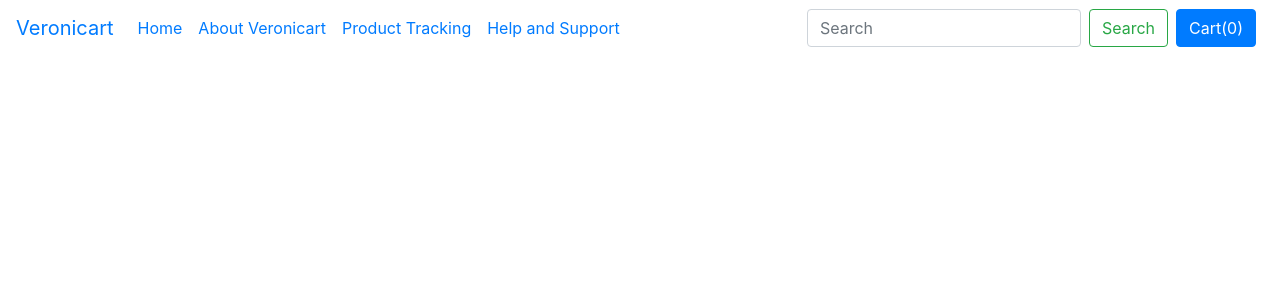
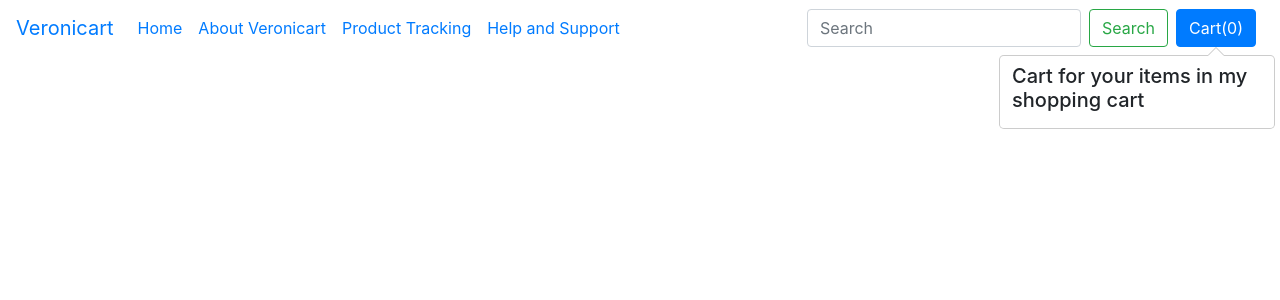
Before and after one commit to CodeSadhu/Veronicart, a Django app: template home/mainShop/templates/mainShop/index.html in a window 1280 px wide. Shown: the top 300 px of the page. Run offline with Django 3.2, Linux system fonts and the light colour scheme; the template is opened without the code that fills it, so the values that code supplies are empty; some libraries are stand-ins or nearby versions.

Commit message:
Cart Popover Updated

```diff
--- a/home/mainShop/templates/mainShop/index.html
+++ b/home/mainShop/templates/mainShop/index.html
@@ -51,34 +51,33 @@ body .no-padding {
 
 {% load static %}
 <div class="container">
-
     <!--Slideshow starts here -->
     {% for product, range, nSlides in allProds %}
-    <h5 class="my-4">Flash Sale On {{product.0.category}} - Recommended Items</h5>
+    <h5 class="my-4">{{product.0.category}} - Recommended Items</h5>
     <div class="row">
         <div id="demo{{forloop.counter}}" class="col carousel slide my-3" data-ride="carousel">
             <ul class="carousel-indicators">
                 <li data-target="#demo{{forloop.counter}}" data-slide-to="0" class="active"></li>
-
                 {% for i in range %}
                 <li data-target="#demo{{forloop.parentloop.counter}}" data-slide-to="{{i}}"></li>
                 {% endfor %}
             </ul>
-
             <div class="container carousel-inner no-padding">
-
                 <div class="carousel-item active">
-
                     {% for i in product %}
                     <div class="col-xs-3 col-sm-3 col-md-3">
                         <div class="card-deck">
-                            <div class="card" style="width: 18rem;">
+                            <div class="card align-items-center" style="width: 18rem;">
                                 <img src='/media/{{i.image}}' class="card-img-top" alt="...">
                                 <div class="card-body">
-                                    <h5 class="card-title">{{i.product_name}}</h5>
-                                    <p class="card-text">{{i.desc}}</p>
-                                    <button id="pr{{i.id}}" class="btn btn-primary cart">Add To Cart</button>
-                                    <a href="/shop/products/{{i.id}}"><button id="qv{{i.id}}" class="btn btn-primary cart">View</button></a>
+                                    <h5 class="card-title" id="namepr{{i.id}}">{{i.product_name}}</h5>
+                                    <p class="card-text">{{i.desc}}...</p>
+                                    <span id="divpr{{i.id}}" class="divpr">
+                                        <button id="pr{{i.id}}" class="btn btn-primary cart">Add</button>
+                                    </span>
+                                    <a href="/shop/products/{{i.id}}">
+                                        <button id="qv{{i.id}}" class="btn btn-primary cart">View</button>
+                                    </a>
                                 </div>
                             </div>
                         </div>
@@ -88,7 +87,6 @@ body .no-padding {
                 <div class="carousel-item">
                     {% endif %} {% endfor %}
                 </div>
-
             </div>
         </div>
         <!-- left and right controls for the slide -->
@@ -103,27 +101,67 @@ body .no-padding {
 </div>
 {% endblock %} {% block js %}
 <script>
-    console.log('working');
+    // Find out the cart items from localStorage
     if (localStorage.getItem('cart') == null) {
         var cart = {};
     } else {
         cart = JSON.parse(localStorage.getItem('cart'));
         document.getElementById('cart').innerHTML = Object.keys(cart).length;
+        updateCart(cart);
     }
+    // If the add to cart button is clicked, add/increment the item
     $('.cart').click(function() {
-        console.log('clicked');
         var idstr = this.id.toString();
-        console.log(idstr);
         if (cart[idstr] != undefined) {
             cart[idstr] = cart[idstr] + 1;
         } else {
             cart[idstr] = 1;
         }
-        console.log(cart);
+        updateCart(cart);
+
+    });
+    //Add Popover to cart
+    $('#popcart').popover();
+    updatePopover(cart);
+
+    function updatePopover(cart) {
+        console.log('We are inside updatePopover');
+        var popStr = "";
+        popStr = popStr + "<h5> Cart for your items in my shopping cart </h5><div class='mx-2 my-2'>";
+        var i = 1;
+        for (var item in cart) {
+            popStr = popStr + "<b>" + i + "</b>. ";
+            popStr = popStr + document.getElementById('name' + item).innerHTML.slice(0, 19) + "... Qty: " + cart[item] + '<br>';
+            i = i + 1;
+        }
+        popStr = popStr + "</div>"
+        console.log(popStr);
+        document.getElementById('popcart').setAttribute('data-content', popStr);
+        $('#popcart').popover('show');
+    }
+
+    function updateCart(cart) {
+        for (var item in cart) {
+            document.getElementById('div' + item).innerHTML = "<button id='minus" + item + "' class='btn btn-primary minus'>-</button> <span id='val" + item + "''>" + cart[item] + "</span> <button id='plus" + item + "' class='btn btn-primary plus'> + </button>";
+        }
         localStorage.setItem('cart', JSON.stringify(cart));
         document.getElementById('cart').innerHTML = Object.keys(cart).length;
+        console.log(cart);
+        updatePopover(cart);
+    }
+    // If plus or minus button is clicked, change the cart as well as the display value
+    $('.divpr').on("click", "button.minus", function() {
+        a = this.id.slice(7, );
+        cart['pr' + a] = cart['pr' + a] - 1;
+        cart['pr' + a] = Math.max(0, cart['pr' + a]);
+        document.getElementById('valpr' + a).innerHTML = cart['pr' + a];
+        updateCart(cart);
     });
-    $('#popcart').popover();
-    document.getElementById("popcart").setAttribute('data-content', '<h5>See what you wanna order!</h5>');
+    $('.divpr').on("click", "button.plus", function() {
+        a = this.id.slice(6, );
+        cart['pr' + a] = cart['pr' + a] + 1;
+        document.getElementById('valpr' + a).innerHTML = cart['pr' + a];
+        updateCart(cart);
+    });
 </script>
 {% endblock %}
```
